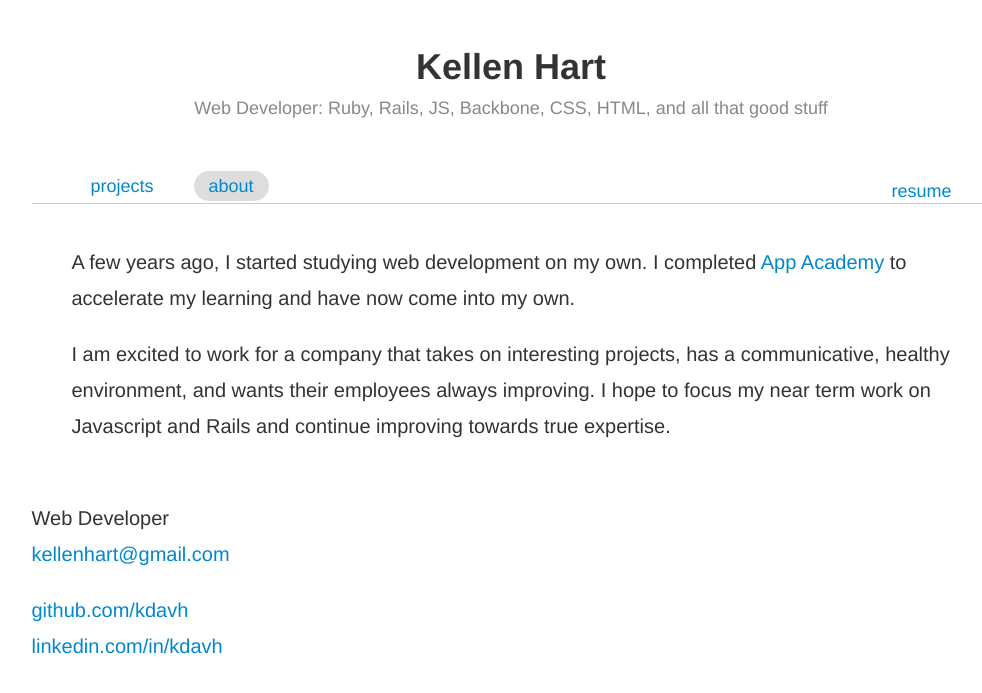
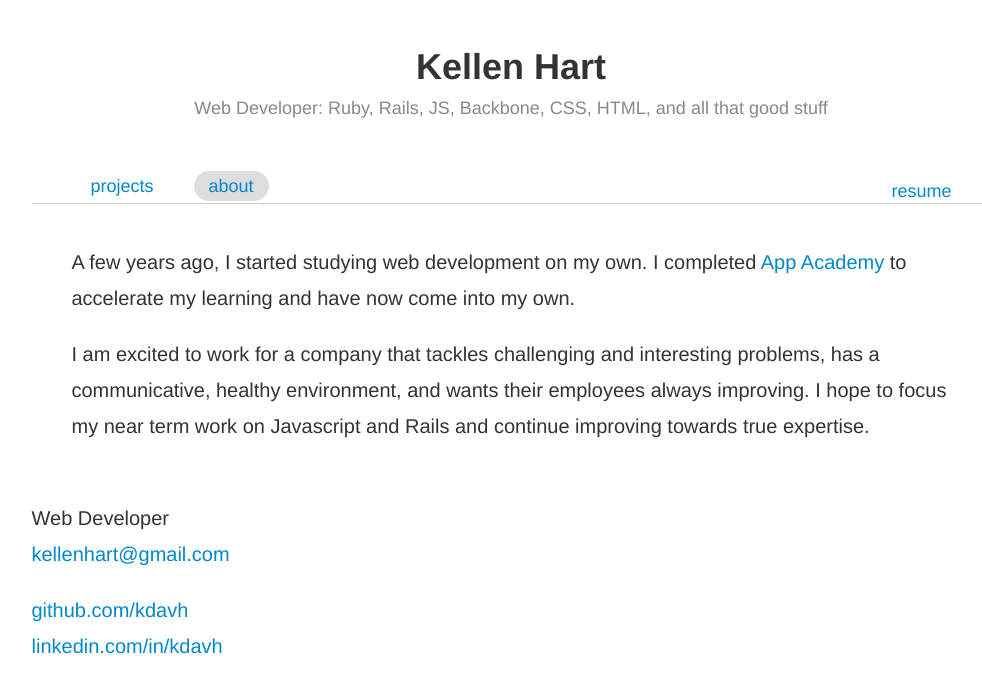
Before and after one commit to kdavh/kdavh.github.io, a Jekyll site: the page built from about/index.html, in a window 1280 px wide. Shown: the top 693 px of the page, without its empty margins (129-1111 px from the left). Built offline with Jekyll 4.4.1, drawn with Linux system fonts in a browser that asks for light colours; nearby versions of some CDN libraries.

Commit message:
change about slightly

```diff
--- a/about/index.html
+++ b/about/index.html
@@ -7,6 +7,6 @@ title: Kellen Hart About
   <div class="indent-paragraph">
     <p>A few years ago, I started studying web development on my own.  I completed <a href="http://appacademy.io" target="_blank">App Academy</a> to accelerate my learning and have now come into my own.</p>
 
-    <p>I am excited to work for a company that takes on interesting projects, has a communicative, healthy environment, and wants their employees always improving.  I hope to focus my near term work on Javascript and Rails and continue improving towards true expertise.</p>
+    <p>I am excited to work for a company that tackles challenging and interesting problems, has a communicative, healthy environment, and wants their employees always improving.  I hope to focus my near term work on Javascript and Rails and continue improving towards true expertise.</p>
   </div>
 </div>
```
